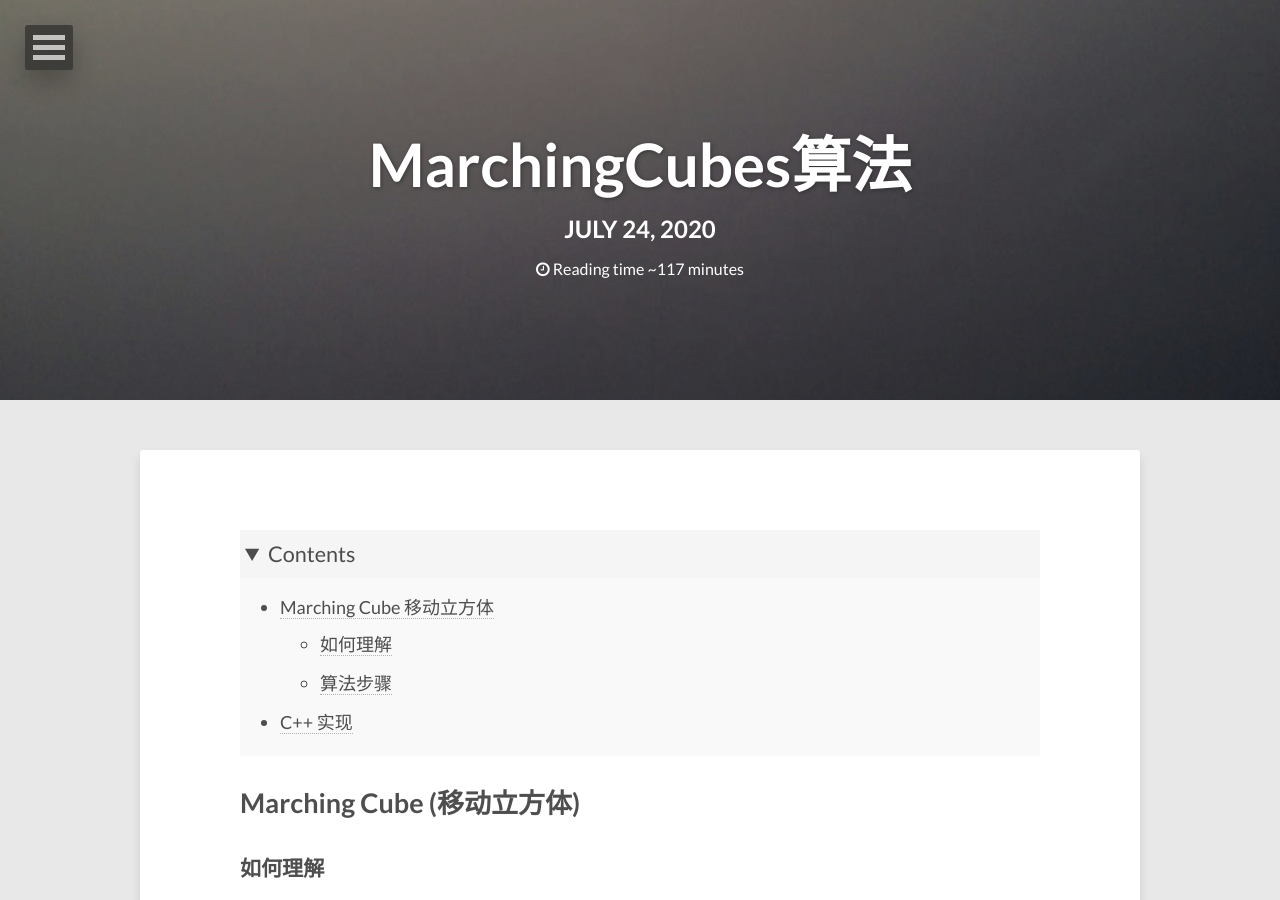
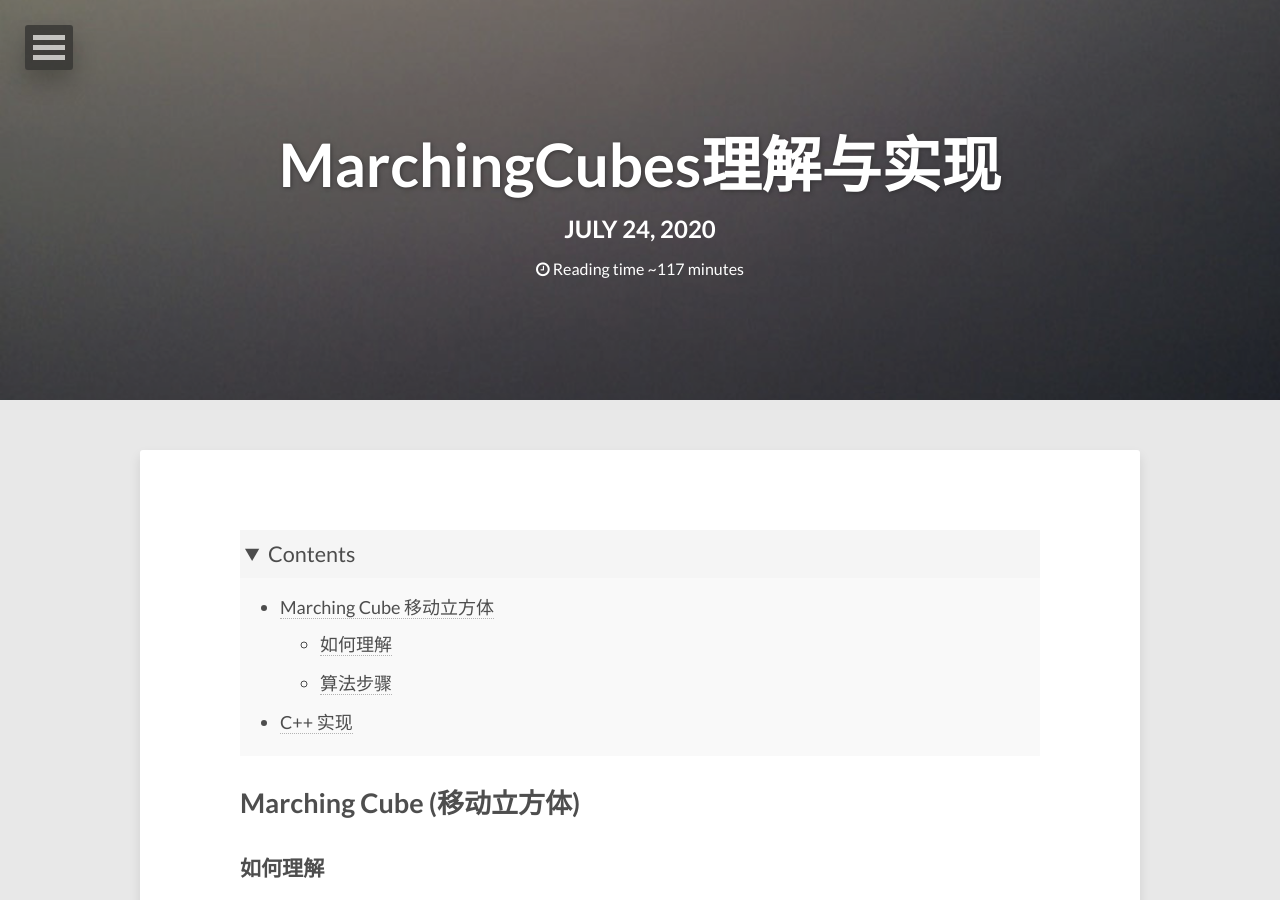
Before and after one commit to E0HYL/BLOG-OF-E0, a Jekyll site: the page built from _posts/2020-07-24-MarchingCube.md, in a window 1280 px wide and 900 px high. Built offline with Jekyll 4.4.1, drawn with Linux system fonts in a browser that asks for light colours; nearby versions of some CDN libraries; comment, search, counter and statistics services are not loaded.

```diff
--- a/_posts/2020-07-24-MarchingCube.md
+++ b/_posts/2020-07-24-MarchingCube.md
@@ -1,7 +1,7 @@
 ---
 layout: post
-title: MarchingCubes算法
-description: "MarchingCubes算法的理解、步骤与C++实现"
+title: MarchingCubes理解与实现
+description: "Marching Cubes（移动立方体）算法的理解、步骤与C++实现"
 modified: 2020-7-24
 tags: [Geometric, Code, Visualization]
 math: true
```
Also changed, not shown: _posts/2020-07-27-PossionRecon.md (+1 -1 lines).
